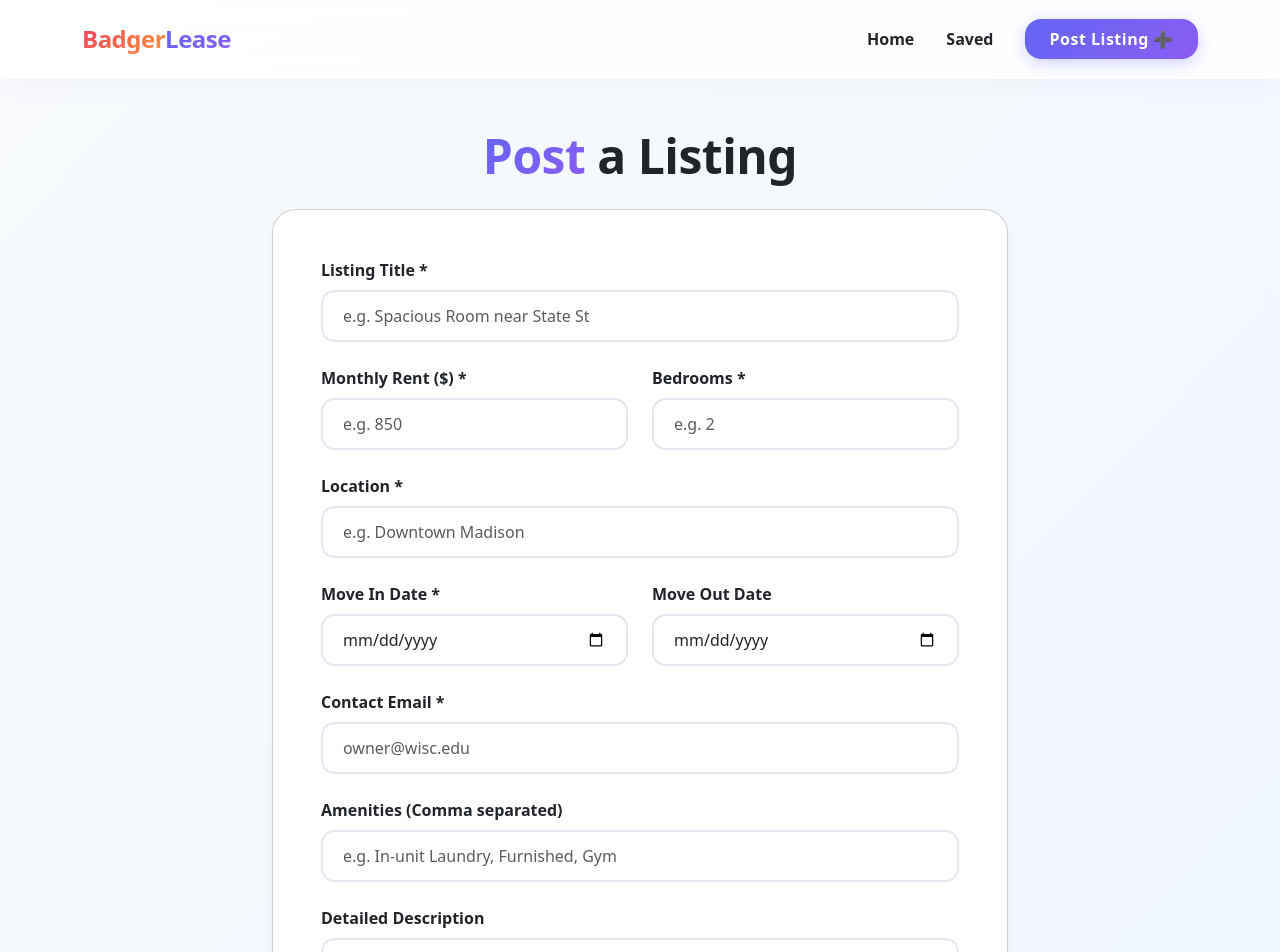
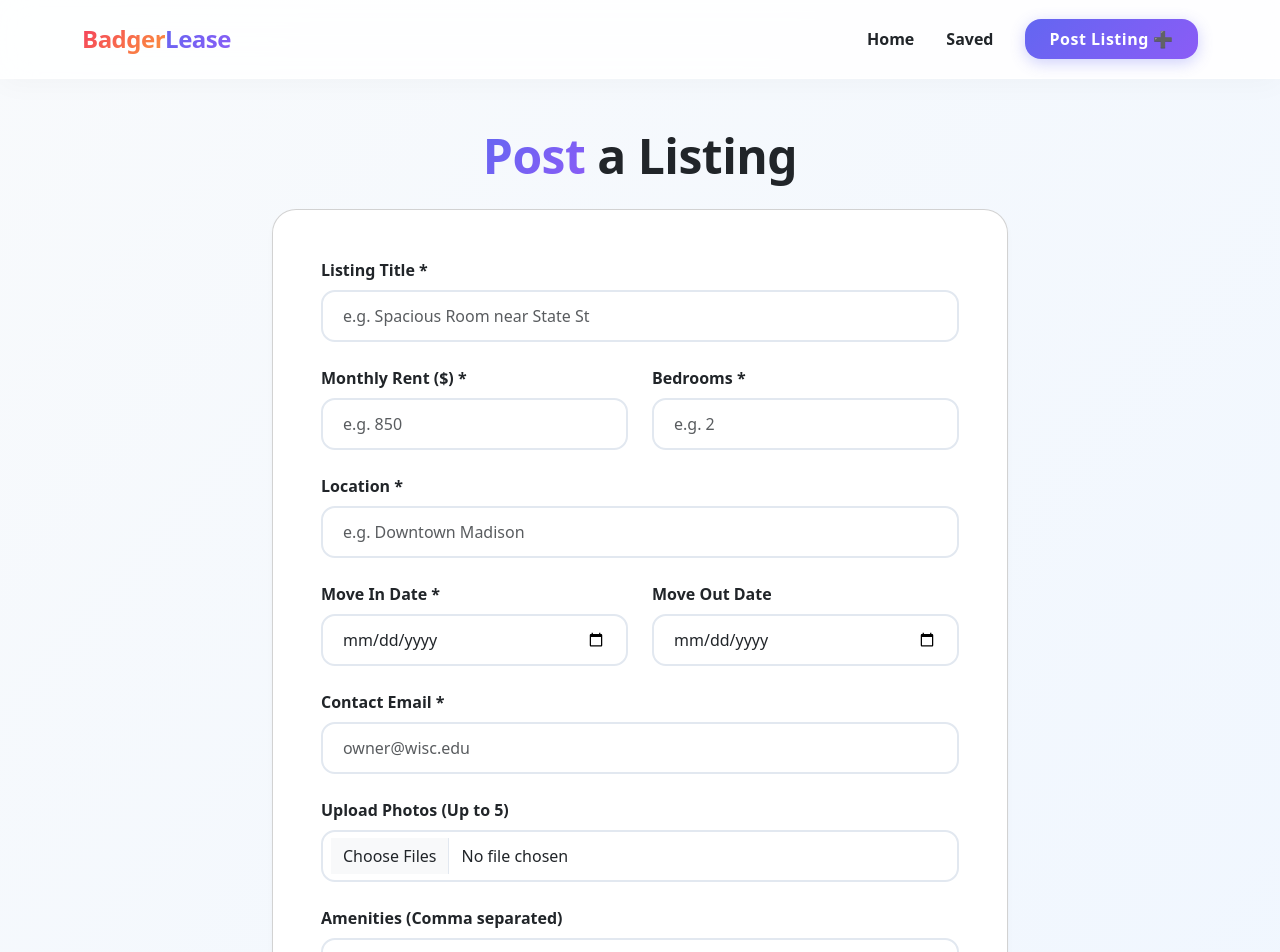
Before and after one commit to CS571-S26/p172, a React (Vite) app: page /create in a window 1280 px wide. Shown: the top 952 px of the page. Built offline with nearby package versions, Linux system fonts and the light colour scheme.

Commit message:
feat: Add multi-image upload up to 5 pics and Carousel gallery

```diff
--- a/src/components/CreateListingPage.jsx
+++ b/src/components/CreateListingPage.jsx
@@ -13,9 +13,22 @@ const CreateListingPage = ({ onAddListing }) => {
         description: '',
         startDate: '',
         endDate: '',
-        contactEmail: ''
+        contactEmail: '',
+        images: [] // Array of base64 strings or Object URLs
     });
     const [error, setError] = useState('');
+
+    const handleImageUpload = (e) => {
+        const files = Array.from(e.target.files);
+        if (files.length > 5) {
+            setError('You can only upload up to 5 pictures.');
+            return;
+        }
+        setError('');
+
+        const imageUrls = files.map(file => URL.createObjectURL(file));
+        setFormData(prev => ({ ...prev, images: imageUrls }));
+    };
 
     const handleChange = (e) => {
         setFormData({ ...formData, [e.target.name]: e.target.value });
@@ -39,7 +52,7 @@ const CreateListingPage = ({ onAddListing }) => {
             startDate: formData.startDate,
             endDate: formData.endDate,
             contactEmail: formData.contactEmail,
-            imageUrl: `https://picsum.photos/seed/${Date.now()}/800/600`
+            images: formData.images.length > 0 ? formData.images : [`https://picsum.photos/seed/${Date.now()}/800/600`]
         };
 
         onAddListing(newListing);
@@ -159,6 +172,24 @@ const CreateListingPage = ({ onAddListing }) => {
                                 </Form.Group>
 
                                 <Form.Group className="mb-4">
+                                    <Form.Label className="fw-semibold">Upload Photos (Up to 5)</Form.Label>
+                                    <Form.Control
+                                        type="file"
+                                        multiple
+                                        accept="image/*"
+                                        onChange={handleImageUpload}
+                                        className="premium-input bg-white"
+                                    />
+                                    {formData.images.length > 0 && (
+                                        <div className="d-flex gap-2 mt-3 overflow-auto pb-2">
+                                            {formData.images.map((src, idx) => (
+                                                <img key={idx} src={src} alt="Preview" style={{ width: '100px', height: '100px', objectFit: 'cover', borderRadius: '12px' }} className="shadow-sm border border-secondary" />
+                                            ))}
+                                        </div>
+                                    )}
+                                </Form.Group>
+
+                                <Form.Group className="mb-4">
                                     <Form.Label className="fw-semibold">Amenities (Comma separated)</Form.Label>
                                     <Form.Control
                                         type="text"
--- a/src/components/ListingCard.jsx
+++ b/src/components/ListingCard.jsx
@@ -3,11 +3,14 @@ import { Card, Button, Badge } from 'react-bootstrap';
 import { Link } from 'react-router-dom';
 
 const ListingCard = ({ listing, onSave, isSaved }) => {
+  const displayImage = listing.images && listing.images.length > 0 ? listing.images[0] : 'https://picsum.photos/800/600';
+
   return (
     <Card className="h-100 premium-card">
-      <div className="premium-image-container" style={{ height: '200px', background: listing.imageUrl ? `url(${listing.imageUrl}) center/cover no-repeat` : 'linear-gradient(135deg, #e2e8f0, #cbd5e1)' }}>
+      <div className="premium-image-container position-relative" style={{ height: '220px', backgroundColor: '#e2e8f0' }}>
+        <img src={displayImage} alt="Listing cover" style={{ width: '100%', height: '100%', objectFit: 'cover' }} />
         <div style={{ position: 'absolute', bottom: '12px', right: '12px' }}>
-          <Badge className="premium-badge shadow-sm">{listing.bedrooms} Bed</Badge>
+          <Badge className="premium-badge shadow-sm px-3 py-2 fs-6">{listing.bedrooms} Bed</Badge>
         </div>
       </div>
       <Card.Body className="d-flex flex-column p-4">
--- a/src/components/ListingDetailPage.jsx
+++ b/src/components/ListingDetailPage.jsx
@@ -1,5 +1,5 @@
 import React from 'react';
-import { Container, Row, Col, Card, Badge, Button } from 'react-bootstrap';
+import { Container, Row, Col, Card, Badge, Button, Carousel } from 'react-bootstrap';
 import { useParams, Link } from 'react-router-dom';
 
 const ListingDetailPage = ({ listings, savedListings, onSaveListing }) => {
@@ -19,6 +19,7 @@ const ListingDetailPage = ({ listings, savedListings, onSaveListing }) => {
     }
 
     const isSaved = savedListings.some((item) => item.id === listing.id);
+    const displayImages = listing.images && listing.images.length > 0 ? listing.images : ['https://picsum.photos/1200/800'];
 
     return (
         <Container className="py-5">
@@ -26,8 +27,20 @@ const ListingDetailPage = ({ listings, savedListings, onSaveListing }) => {
                 &larr; Back to Listings
             </Link>
             <Card className="glass-panel border-0 mt-3" style={{ borderRadius: '24px', overflow: 'hidden' }}>
-                <div style={{ height: '350px', background: listing.imageUrl ? `url(${listing.imageUrl}) center/cover no-repeat` : 'linear-gradient(135deg, #e2e8f0, #cbd5e1)' }} className="position-relative">
-                    <div style={{ position: 'absolute', bottom: '20px', right: '20px' }}>
+                <div style={{ height: '400px', backgroundColor: '#333' }} className="position-relative">
+                    <Carousel className="h-100" interval={null}>
+                        {displayImages.map((src, idx) => (
+                            <Carousel.Item key={idx} className="h-100">
+                                <img
+                                    className="d-block w-100 h-100"
+                                    style={{ objectFit: 'cover' }}
+                                    src={src}
+                                    alt={`Slide ${idx}`}
+                                />
+                            </Carousel.Item>
+                        ))}
+                    </Carousel>
+                    <div style={{ position: 'absolute', bottom: '20px', right: '20px', zIndex: 10 }}>
                         <Badge className="premium-badge fs-5 px-4 py-2 shadow">{listing.bedrooms} Bedroom{listing.bedrooms > 1 ? 's' : ''}</Badge>
                     </div>
                 </div>
--- a/src/data.js
+++ b/src/data.js
@@ -7,7 +7,7 @@ export const DUMMY_LISTINGS = [
         location: "Downtown Madison",
         amenities: ["In-unit Laundry", "Furnished", "Gym"],
         description: "Looking for a roommate! The apartment is fully furnished and incredibly close to State Street dining options and campus. You'll have your own bathroom and access to the building's gym.",
-        imageUrl: "https://images.unsplash.com/photo-1522708323590-d24dbb6b0267?auto=format&fit=crop&w=800&q=80",
+        images: ["https://images.unsplash.com/photo-1522708323590-d24dbb6b0267?auto=format&fit=crop&w=800&q=80", "https://images.unsplash.com/photo-1502672260266-1c1de2d93688?auto=format&fit=crop&w=800&q=80"],
         startDate: "2026-05-15",
         endDate: "2026-08-15",
         contactEmail: "roommate1@wisc.edu"
@@ -20,7 +20,7 @@ export const DUMMY_LISTINGS = [
         location: "Campus Area",
         amenities: ["Parking", "A/C"],
         description: "Fantastic spot right next to Camp Randall for incredible game day experiences! Looking to sublet one bedroom in a 4-bedroom house. Great roommates, quiet block.",
-        imageUrl: "https://images.unsplash.com/photo-1502672260266-1c1de2d93688?auto=format&fit=crop&w=800&q=80",
+        images: ["https://images.unsplash.com/photo-1502672260266-1c1de2d93688?auto=format&fit=crop&w=800&q=80"],
         startDate: "2026-09-01",
         endDate: "2027-05-31",
         contactEmail: "sportsfan@wisc.edu"
@@ -33,7 +33,7 @@ export const DUMMY_LISTINGS = [
         location: "Capitol Square",
         amenities: ["Pool", "Gym", "Doorman", "Pet Friendly"],
         description: "Experience premium living right on Capitol Square. This beautiful 1 bedroom includes all building amenities such as a rooftop pool and full fitness center. Perfect for a senior or grad student.",
-        imageUrl: "https://images.unsplash.com/photo-1554995207-c18c203602cb?auto=format&fit=crop&w=800&q=80",
+        images: ["https://images.unsplash.com/photo-1554995207-c18c203602cb?auto=format&fit=crop&w=800&q=80", "https://images.unsplash.com/photo-1522708323590-d24dbb6b0267?auto=format&fit=crop&w=800&q=80", "https://images.unsplash.com/photo-1502672023488-70e25813eb80?auto=format&fit=crop&w=800&q=80"],
         startDate: "2026-08-15",
         endDate: "2027-08-14",
         contactEmail: "capitolliv@gmail.com"
@@ -46,7 +46,7 @@ export const DUMMY_LISTINGS = [
         location: "Langdon/State Street",
         amenities: ["Furnished", "Utilities Included"],
         description: "A very cozy studio located steps away from Memorial Union and classes on Langdon. Furniture and utilities are fully included in the rent price for an easy move-in.",
-        imageUrl: "https://images.unsplash.com/photo-1536376072261-38c75010e6c9?auto=format&fit=crop&w=800&q=80",
+        images: ["https://images.unsplash.com/photo-1536376072261-38c75010e6c9?auto=format&fit=crop&w=800&q=80"],
         startDate: "2026-06-01",
         endDate: "2026-12-31",
         contactEmail: "langdonstudio@wisc.edu"
@@ -59,7 +59,7 @@ export const DUMMY_LISTINGS = [
         location: "Monroe Street",
         amenities: ["Backyard", "Garage", "Washer/Dryer"],
         description: "Massive 3 bedroom house available for the spring semester! Features a beautiful private backyard, two-car garage, and recently updated appliances. Close to Trader Joe's.",
-        imageUrl: "https://images.unsplash.com/photo-1560448204-e02f11c3d0e2?auto=format&fit=crop&w=800&q=80",
+        images: ["https://images.unsplash.com/photo-1560448204-e02f11c3d0e2?auto=format&fit=crop&w=800&q=80"],
         startDate: "2027-01-01",
         endDate: "2027-05-30",
         contactEmail: "monroehouse@gmail.com"
@@ -72,7 +72,7 @@ export const DUMMY_LISTINGS = [
         location: "Regent Neighborhood",
         amenities: ["Balcony", "A/C", "Dishwasher"],
         description: "Very budget-friendly shared room in the Regent neighborhood. The apartment has a nice balcony with a great view and a modern kitchen with a dishwasher.",
-        imageUrl: "https://images.unsplash.com/photo-1598928506311-c55dd5802a43?auto=format&fit=crop&w=800&q=80",
+        images: ["https://images.unsplash.com/photo-1598928506311-c55dd5802a43?auto=format&fit=crop&w=800&q=80"],
         startDate: "2026-05-15",
         endDate: "2026-08-15",
         contactEmail: "regent.roommate@wisc.edu"
@@ -85,7 +85,7 @@ export const DUMMY_LISTINGS = [
         location: "Vilas Area",
         amenities: ["In-unit Laundry", "Basement", "Parking"],
         description: "Brand new modern townhouse perfect for a group of 4. Includes a large finished basement for entertainment, multiple parking spots, and beautiful finishes throughout.",
-        imageUrl: "https://images.unsplash.com/photo-1600585154340-be6161a56a0c?auto=format&fit=crop&w=800&q=80",
+        images: ["https://images.unsplash.com/photo-1600585154340-be6161a56a0c?auto=format&fit=crop&w=800&q=80"],
         startDate: "2026-08-01",
         endDate: "2027-07-31",
         contactEmail: "vilas4bed@gmail.com"
@@ -98,7 +98,7 @@ export const DUMMY_LISTINGS = [
         location: "University Ave",
         amenities: ["Gym", "Secure Entry", "Furnished"],
         description: "Incredible natural light in this 1 bedroom right on University Ave. Highly secure building with electronic locks and a modern fitness center on the first floor.",
-        imageUrl: "https://images.unsplash.com/photo-1502672023488-70e25813eb80?auto=format&fit=crop&w=800&q=80",
+        images: ["https://images.unsplash.com/photo-1502672023488-70e25813eb80?auto=format&fit=crop&w=800&q=80"],
         startDate: "2026-06-01",
         endDate: "2026-08-15",
         contactEmail: "univ.apts@gmail.com"
```
